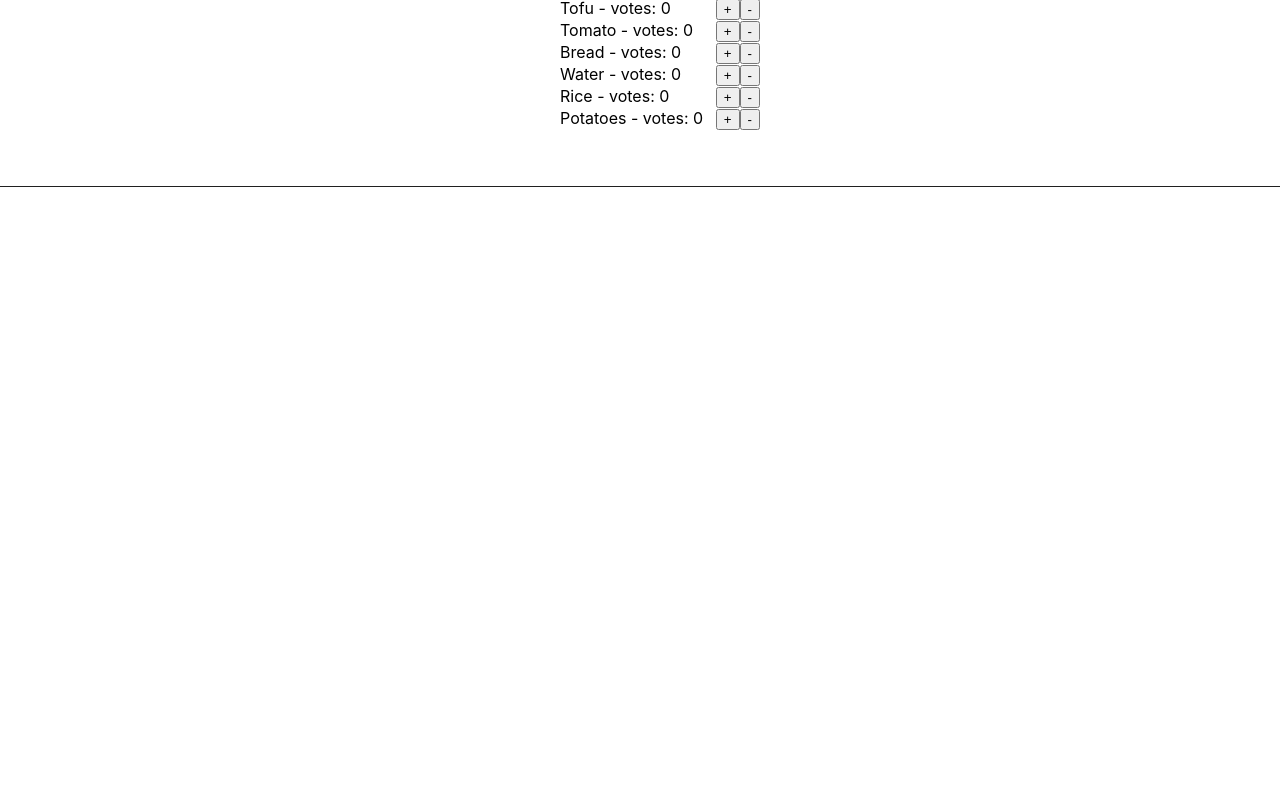
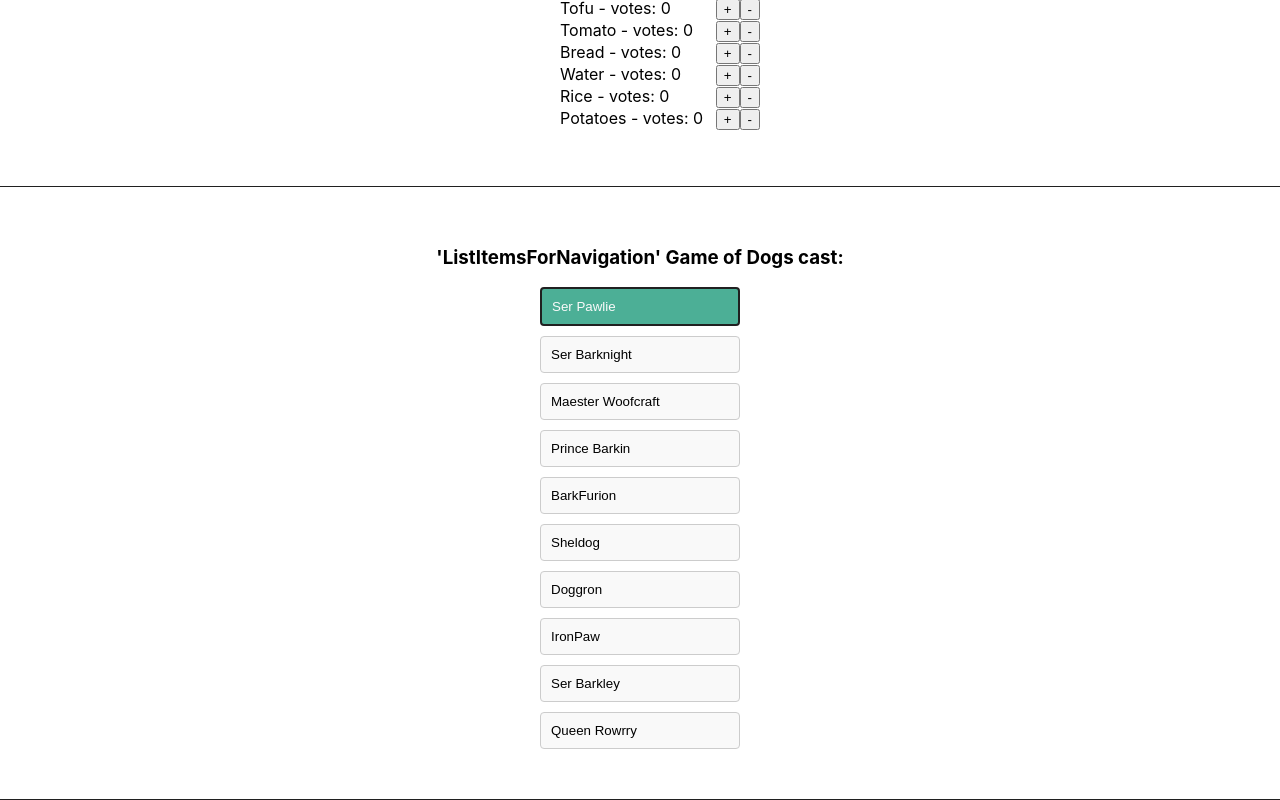
Before and after one commit to DamiMedrano/minutentag-react-challenge, a React (Create React App) app: page / in a window 1280 px wide. Shown: the part 1603-2403 px from the top of the page. Before the commit the page ends 1790 px from the top, so only its background shows below. Built offline with nearby package versions, Linux system fonts and the light colour scheme.

Commit message:
ListItems done

```diff
--- a/src/App.js
+++ b/src/App.js
@@ -6,6 +6,7 @@ import { TeamsList } from "./components/TeamsList";
 import { Grocery } from "./components/Grocery";
 
 import './App.css';
+import { ListItemsForNavigation } from "./components/ListItemsForNavigation/ListItemsForNavigation";
 
 export default function App() {
 
@@ -57,6 +58,10 @@ export default function App() {
         <h3>'Grocery' test</h3>
         <Grocery products={products} />
       </div>
+      <div className="test-container">
+        <h3>'ListItemsForNavigation' Game of Dogs cast:</h3>
+        <ListItemsForNavigation products={products} />
+      </div>
     </div>
   );
 }
--- /dev/null
+++ b/src/components/ListItemsForNavigation/ListItemsForNavigation.css
@@ -0,0 +1,25 @@
+.navigation-list {
+    list-style: none;
+    padding: 0;
+    margin: 0;
+}
+
+.navigation-list  li {
+    margin-bottom: 10px;
+}
+
+.navigation-list button {
+    border: 1px solid #cccccc;
+    padding: 10px;
+    background-color: #f9f9f9;
+    cursor: pointer;
+    width: 200px;
+    text-align: left;
+    border-radius: 4px;
+}
+
+.navigation-list button.focused {
+    background-color: #4caf96;
+    color: #fafafa;
+    border: 2px solid #202020;
+}
--- /dev/null
+++ b/src/components/ListItemsForNavigation/ListItemsForNavigation.jsx
@@ -0,0 +1,83 @@
+/**
+ * Given a list of items implement a navigation through the keyboard, following these requirements:
+ * - Navigate through the list with UP and RIGHT keys will focus the next item.
+ * - Navigate through the list with DOWN and LEFT keys will focus the previous item.
+ * - Only one item will be FOCUSED per time in the browser.
+ *
+ * Suggestion: you may to think in term of "indexes".
+ * You may calculate the index and use it to select the item, then you will focus that item.
+ *
+ * NOTE: The keydown event will work once the <ul> receives the focus.
+ */
+
+import React, { useEffect, useRef, useState } from "react";
+import "./ListItemsForNavigation.css";
+
+const gameofDogsCast = [
+  "Ser Pawlie",
+  "Ser Barknight",
+  "Maester Woofcraft",
+  "Prince Barkin",
+  "BarkFurion",
+  "Sheldog",
+  "Doggron",
+  "IronPaw",
+  "Ser Barkley",
+  "Queen Rowrry",
+];
+
+export function ListItemsForNavigation(props) {
+  const [selectedIndex, setSelectedIndex] = useState(0);
+  const [isFocused, setIsFocused] = useState(false);
+  const activeItemRef = useRef(null);
+
+  useEffect(() => {
+    if (isFocused && activeItemRef.current) {
+      activeItemRef.current.focus();
+    }
+  }, [isFocused]);
+
+  function handleItemClick(index) {
+    setSelectedIndex(index);
+    setIsFocused(true);
+  }
+
+  function handleKeyDown(event) {
+    switch (event.key) {
+      case "ArrowUp":
+      case "ArrowLeft":
+        setSelectedIndex((prevIndex) => (prevIndex > 0 ? prevIndex - 1 : 0));
+        setIsFocused(true);
+        break;
+      case "ArrowDown":
+      case "ArrowRight":
+        setSelectedIndex((prevIndex) =>
+          prevIndex < gameofDogsCast.length - 1 ? prevIndex + 1 : prevIndex
+        );
+        setIsFocused(true);
+        break;
+      case "Enter":
+        setIsFocused(false);
+        break;
+      default:
+        setIsFocused(true);
+        break;
+    }
+  }
+
+  return (
+    <ul className="navigation-list" onKeyDown={handleKeyDown} tabIndex={0}>
+      {gameofDogsCast.map((item, index) => (
+        <li key={index}>
+          <button
+            className={selectedIndex === index ? "focused" : ""}
+            ref={selectedIndex === index ? activeItemRef : null}
+            onClick={() => handleItemClick(index)}
+          >
+            {item}
+          </button>
+        </li>
+      ))}
+    </ul>
+  );
+}
```
Also changed, not shown: src/components/ListItemsForNavigation.jsx (deleted, +0 -48 lines).
